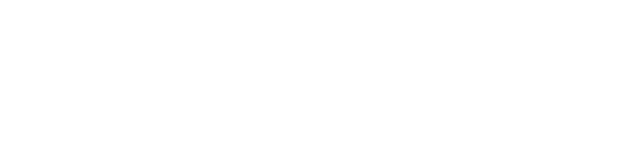
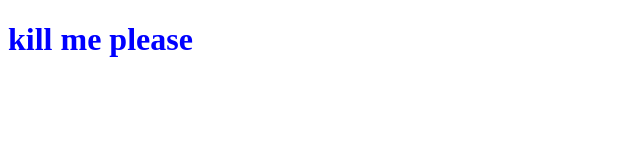
Before and after one commit to xx-dingles-xx/internify_college_project, a plain HTML site: page index.html in a window 1280 px wide. Shown: the whole page, without its empty margins (0-640 px from the left). Drawn offline with Linux system fonts and the light colour scheme.

Commit message:
Showing changes?

```diff
--- a/index.html
+++ b/index.html
@@ -0,0 +1,13 @@
+<!DOCTYPE html>
+
+<html>
+    <head>
+        <title>Internify</title>
+        <link rel="stylesheet" href="styles.css">
+    </head>
+    <body>
+        <div class="header-bar">
+            <h1>kill me please</h1>
+        </div>
+    </body>
+</html>
--- a/styles.css
+++ b/styles.css
@@ -24,3 +24,12 @@
     --radius-lg: 8px;
     --radius-full: 9999px;      /* full circle */
 }
+
+/* CLASS INFO */
+.header-bar {
+    background-color: var(--primary-color)
+}
+
+h1 {
+    color: blue
+}
```
